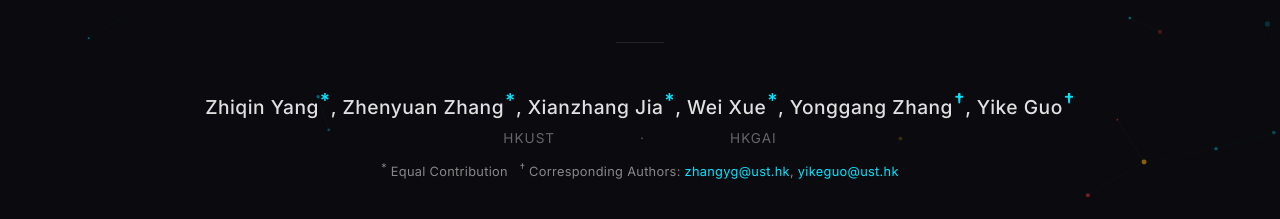
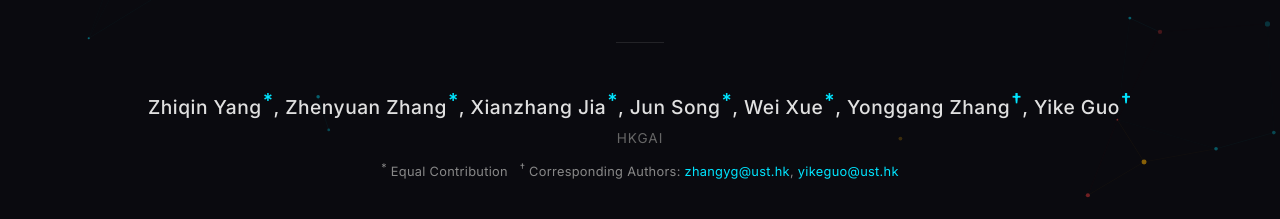
Before and after one commit to ClawNet0/ClawNet0.github.io, a plain HTML site: page index.html in a window 1280 px wide. Shown: the part 581-800 px from the top of the page. Drawn offline with Linux system fonts and the light colour scheme; some packages are replaced by stand-ins of ours; a script that the page names is missing.

Commit message:
update authors

```diff
--- a/index.html
+++ b/index.html
@@ -372,8 +372,8 @@
 
   <!-- Zone B: Author Byline -->
   <div class="hero-zone-b rv rv-d4">
-    <div class="hero-author" data-i18n-html="hero_author">楊智欽<sup>*</sup>, 張振源<sup>*</sup>, 賈憲章<sup>*</sup>, 雪巍<sup>*</sup>, 張永崗<sup>&dagger;</sup>, 郭毅可<sup>&dagger;</sup></div>
-    <div class="hero-affil">HKUST<span class="affil-sep">&middot;</span>HKGAI</div>
+    <div class="hero-author" data-i18n-html="hero_author">楊智欽<sup>*</sup>, 張振源<sup>*</sup>, 賈憲章<sup>*</sup>, 宋俊<sup>*</sup>, 雪巍<sup>*</sup>, 張永崗<sup>&dagger;</sup>, 郭毅可<sup>&dagger;</sup></div>
+    <div class="hero-affil">HKGAI</div>
     <div class="hero-notes" data-i18n-html="hero_notes"><sup>*</sup> 同等貢獻 &nbsp;&nbsp;<sup>&dagger;</sup> 通訊作者：<a href="mailto:zhangyg@ust.hk">zhangyg@ust.hk</a>, <a href="mailto:yikeguo@ust.hk">yikeguo@ust.hk</a></div>
     <!-- <div class="hero-actions">
       <a href="#whitepaper" class="hero-btn">
@@ -939,7 +939,7 @@
       canvas_agent_sub: '認知代理 \u2192 自主執行',
       canvas_net: '網 Net',
       canvas_net_sub: '互相協作 \u2192 約束治理',
-      hero_author: '楊智欽<sup>*</sup>, 張振源<sup>*</sup>, 賈憲章<sup>*</sup>, 雪巍<sup>*</sup>, 張永崗<sup>\u2020</sup>, 郭毅可<sup>\u2020</sup>',
+      hero_author: '楊智欽<sup>*</sup>, 張振源<sup>*</sup>, 賈憲章<sup>*</sup>, 宋俊<sup>*</sup>, 雪巍<sup>*</sup>, 張永崗<sup>\u2020</sup>, 郭毅可<sup>\u2020</sup>',
       hero_notes: '<sup>*</sup> 同等貢獻 \u00a0\u00a0<sup>\u2020</sup> 通訊作者：<a href="mailto:zhangyg@ust.hk">zhangyg@ust.hk</a>, <a href="mailto:yikeguo@ust.hk">yikeguo@ust.hk</a>'
     },
     'zh-CN': {
@@ -1046,7 +1046,7 @@
       canvas_agent_sub: '认知代理 \u2192 自主执行',
       canvas_net: '网 Net',
       canvas_net_sub: '互相协作 \u2192 约束治理',
-      hero_author: '杨智钦<sup>*</sup>, 张振源<sup>*</sup>, 贾宪章<sup>*</sup>, 雪巍<sup>*</sup>, 张永岗<sup>\u2020</sup>, 郭毅可<sup>\u2020</sup>',
+      hero_author: '杨智钦<sup>*</sup>, 张振源<sup>*</sup>, 贾宪章<sup>*</sup>, 宋俊<sup>*</sup>, 雪巍<sup>*</sup>, 张永岗<sup>\u2020</sup>, 郭毅可<sup>\u2020</sup>',
       hero_notes: '<sup>*</sup> 同等贡献 \u00a0\u00a0<sup>\u2020</sup> 通讯作者：<a href="mailto:zhangyg@ust.hk">zhangyg@ust.hk</a>, <a href="mailto:yikeguo@ust.hk">yikeguo@ust.hk</a>'
     },
     'en': {
@@ -1153,7 +1153,7 @@
       canvas_agent_sub: 'Cognitive Proxy \u2192 Autonomous Execution',
       canvas_net: 'Network',
       canvas_net_sub: 'Collaboration \u2192 Governance',
-      hero_author: 'Zhiqin Yang<sup>*</sup>, Zhenyuan Zhang<sup>*</sup>, Xianzhang Jia<sup>*</sup>, Wei Xue<sup>*</sup>, Yonggang Zhang<sup>\u2020</sup>, Yike Guo<sup>\u2020</sup>',
+      hero_author: 'Zhiqin Yang<sup>*</sup>, Zhenyuan Zhang<sup>*</sup>, Xianzhang Jia<sup>*</sup>, Jun Song<sup>*</sup>, Wei Xue<sup>*</sup>, Yonggang Zhang<sup>\u2020</sup>, Yike Guo<sup>\u2020</sup>',
       hero_notes: '<sup>*</sup> Equal Contribution \u00a0\u00a0<sup>\u2020</sup> Corresponding Authors: <a href="mailto:zhangyg@ust.hk">zhangyg@ust.hk</a>, <a href="mailto:yikeguo@ust.hk">yikeguo@ust.hk</a>'
     }
   };
```
Also changed, not shown: 2 other files.
